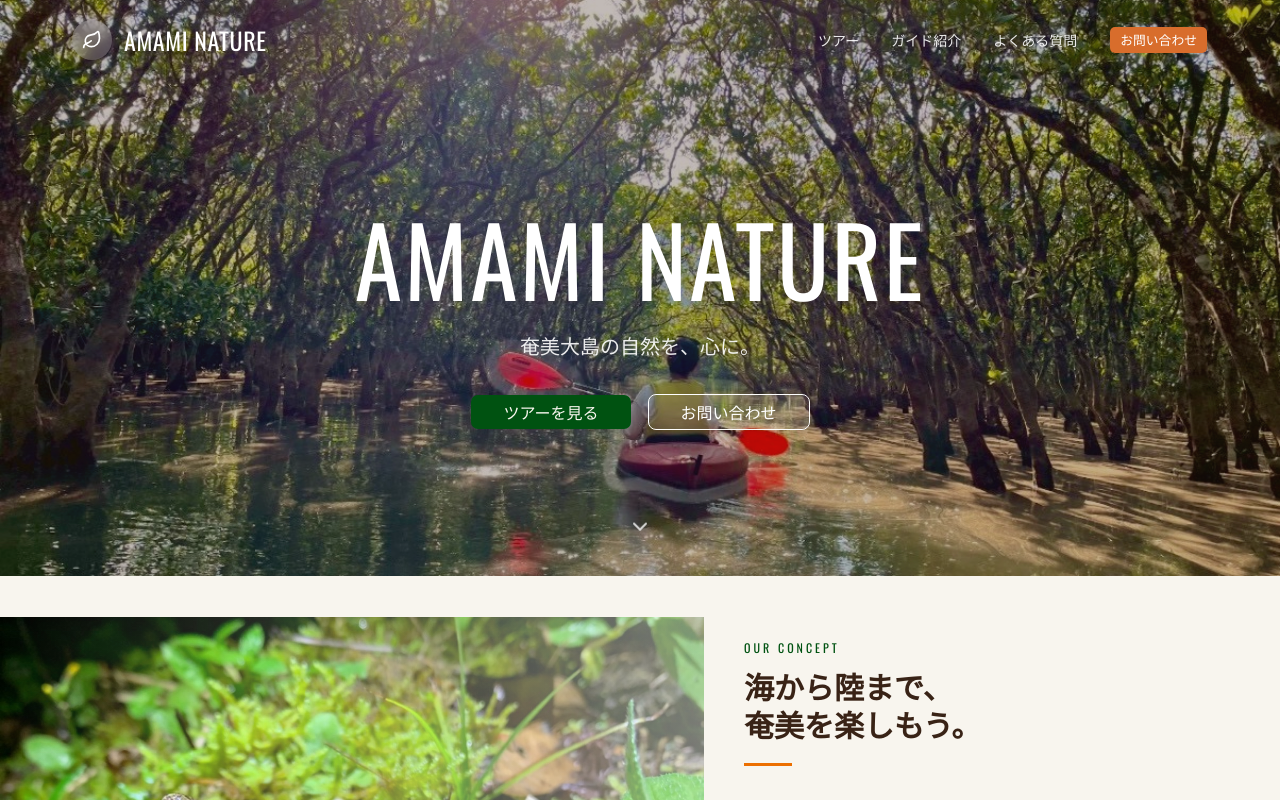
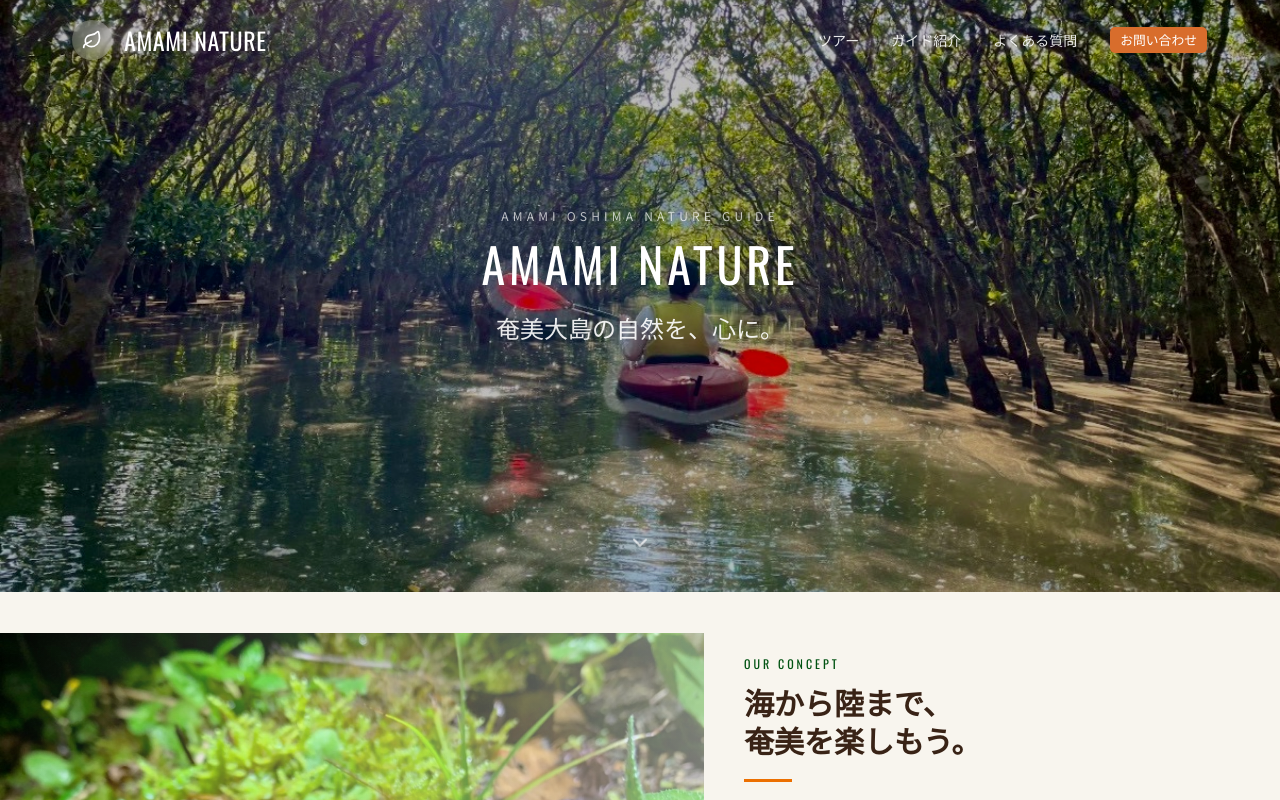
Before and after one commit to ikucha-portfolio/amami-guide-redesign, a React (Vite) app: page / in a window 1280 px wide. Shown: the top 800 px of the page. Built offline with nearby package versions, Linux system fonts and the light colour scheme.

Commit message:
TOPHero（被写体調整・CTA削除・タイトル縮小）

```diff
--- a/src/components/Hero.jsx
+++ b/src/components/Hero.jsx
@@ -3,52 +3,87 @@ import { Button } from "@/components/ui/button";
 
 export default function Hero() {
   return (
-    <section className="relative min-h-[72vh] flex items-center justify-center overflow-hidden pt-16">
-      {/* Background Image */}
+    <section className="relative h-[74vh] overflow-hidden">
+
+      {/* Background */}
       <div
-  className="absolute inset-0 bg-cover bg-center"
+  className="absolute inset-0 bg-cover bg-center md:bg-[center_75%] bg-fixed"
   style={{
     backgroundImage: "url('/images/hero.jpeg')",
   }}
 >
-        <div className="absolute inset-0 bg-foreground/30" />
+        <div className="absolute inset-0 bg-black/25" />
       </div>
 
       {/* Content */}
-      <div className="relative z-10 text-center px-4 max-w-4xl mx-auto">
+      <div
+        className="
+          relative
+          z-10
+          h-full
+          flex
+          flex-col
+          items-center
+          justify-center
+          text-center
+          px-8
+        "
+      >
+        <p
+          className="
+            text-[11px]
+            md:text-xs
+            tracking-[0.35em]
+            uppercase
+            text-white/70
+            mb-4
+          "
+        >
+          AMAMI OSHIMA NATURE GUIDE
+        </p>
+
         <h1
           translate="no"
-          className="font-[family-name:var(--font-display)] text-6xl md:text-8xl tracking-wide text-white mb-6"
+          className="
+            font-[family-name:var(--font-display)]
+            text-5xl
+            md:text-5xl
+            font-light
+            tracking-[0.08em]
+            text-white
+            mb-6
+          "
         >
           AMAMI NATURE
         </h1>
 
-        <p className="text-lg md:text-xl text-white/90 mb-8 leading-relaxed">
+        <p
+          className="
+            text-lg
+            md:text-2xl
+            text-white/90
+            mb-10
+          "
+        >
           奄美大島の自然を、心に。
         </p>
 
-        <div className="flex flex-col sm:flex-row gap-4 justify-center">
-          <Button
-            size="lg"
-            className="bg-primary hover:bg-primary/90 text-primary-foreground text-base px-8"
-          >
-            ツアーを見る
-          </Button>
-
-          <Button
-            size="lg"
-            variant="outline"
-            className="bg-white/10 border-white text-white hover:bg-white/20 text-base px-8"
-          >
-            お問い合わせ
-          </Button>
-        </div>
       </div>
 
-      {/* Scroll indicator */}
-      <div className="absolute bottom-8 left-1/2 -translate-x-1/2 text-white/80 animate-bounce">
+      {/* Scroll Indicator */}
+      <div
+        className="
+          absolute
+          bottom-8
+          left-1/2
+          -translate-x-1/2
+          text-white/70
+          animate-bounce
+        "
+      >
         <ChevronDown className="w-6 h-6" />
       </div>
+
     </section>
   );
 }
```
